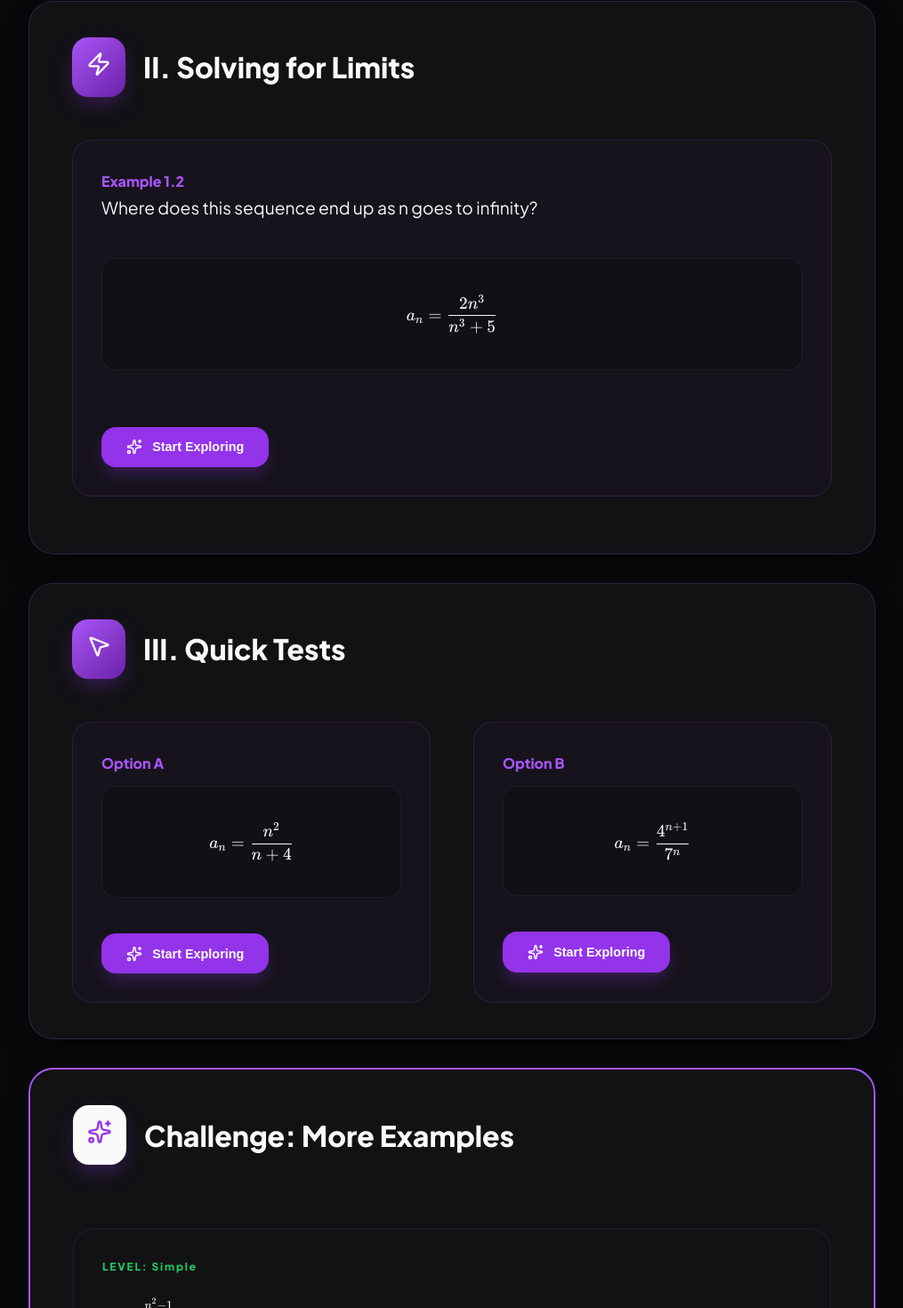
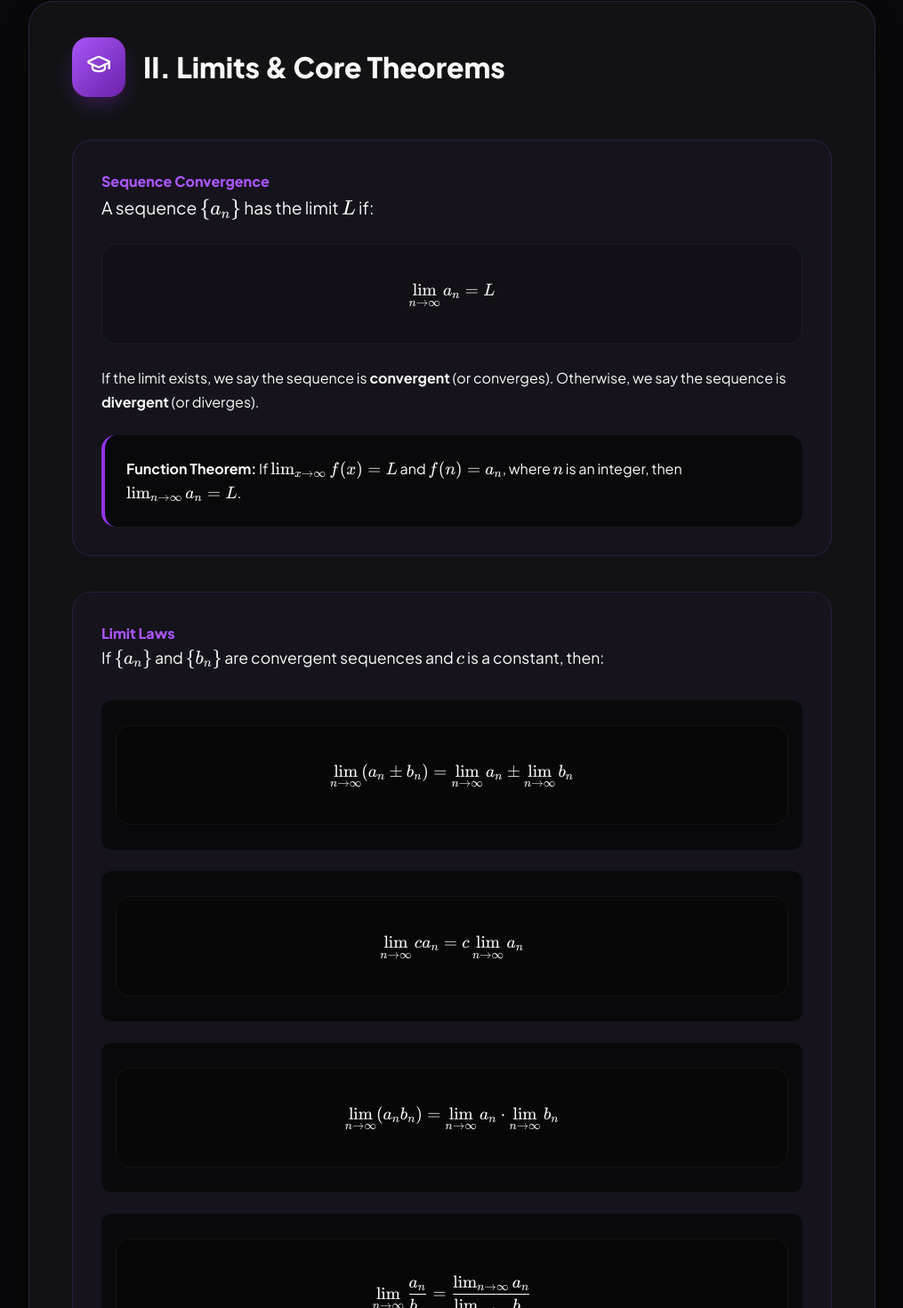
Before and after one commit to parsaabbasian/MATH-1014, a React (Vite) app: page /#/11-1 in a window 1280 px wide. Shown: the part 1552-3022 px from the top of the page at 89% size, without its empty margins (132-1147 px from the left). Built offline with nearby package versions, Linux system fonts and the light colour scheme.

Commit message:
Add Limit Laws and Theorems to Section 11.1

```diff
--- a/src/pages/Section11_1.jsx
+++ b/src/pages/Section11_1.jsx
@@ -105,13 +105,84 @@ const Section11_1 = () => {
                 </div>
             </motion.section>
 
-            {/* Part 2: Finding a limit */}
+            {/* Part 2: Key Definitions & Limit Laws */}
+            <motion.section variants={itemVariants} className="section-card glass-card">
+                <div className="section-header">
+                    <div className="section-icon-wrapper">
+                        <GraduationCap size={28} />
+                    </div>
+                    <h2 className="section-title">II. Limits & Core Theorems</h2>
+                </div>
+
+                <div className="example-box">
+                    <div className="example-title">Sequence Convergence</div>
+                    <p style={{ fontSize: '1.2rem', marginBottom: '1.5rem' }}>
+                        A sequence <MathBlock math="\{a_n\}" inline /> has the limit <MathBlock math="L" inline /> if:
+                    </p>
+                    <MathBlock math="\lim_{n\to\infty} a_n = L" block />
+                    <p style={{ marginTop: '1.5rem' }}>
+                        If the limit exists, we say the sequence is <strong>convergent</strong> (or converges). Otherwise, we say the sequence is <strong>divergent</strong> (or diverges).
+                    </p>
+                    <div style={{ marginTop: '1.5rem', background: 'var(--bg)', padding: '1.5rem', borderRadius: '16px', borderLeft: '4px solid var(--primary)' }}>
+                        <p style={{ margin: 0 }}>
+                            <strong>Function Theorem:</strong> If <MathBlock math="\lim_{x \to \infty} f(x) = L" inline /> and <MathBlock math="f(n) = a_n" inline />, where <MathBlock math="n" inline /> is an integer, then <MathBlock math="\lim_{n \to \infty} a_n = L" inline />.
+                        </p>
+                    </div>
+                </div>
+
+                <div className="example-box" style={{ marginTop: '2.5rem' }}>
+                    <div className="example-title">Limit Laws</div>
+                    <p style={{ fontSize: '1.1rem', marginBottom: '2rem' }}>
+                        If <MathBlock math="\{a_n\}" inline /> and <MathBlock math="\{b_n\}" inline /> are convergent sequences and <MathBlock math="c" inline /> is a constant, then:
+                    </p>
+                    <div style={{ display: 'grid', gap: '1.5rem' }}>
+                        <div style={{ display: 'flex', flexDirection: 'column', gap: '1.5rem' }}>
+                            <div style={{ background: 'var(--bg)', padding: '1rem', borderRadius: '12px' }}>
+                                <MathBlock math="\lim_{n\to\infty} (a_n \pm b_n) = \lim_{n\to\infty} a_n \pm \lim_{n\to\infty} b_n" block />
+                            </div>
+                            <div style={{ background: 'var(--bg)', padding: '1rem', borderRadius: '12px' }}>
+                                <MathBlock math="\lim_{n\to\infty} ca_n = c\lim_{n\to\infty} a_n" block />
+                            </div>
+                            <div style={{ background: 'var(--bg)', padding: '1rem', borderRadius: '12px' }}>
+                                <MathBlock math="\lim_{n\to\infty} (a_n b_n) = \lim_{n\to\infty} a_n \cdot \lim_{n\to\infty} b_n" block />
+                            </div>
+                            <div style={{ background: 'var(--bg)', padding: '1rem', borderRadius: '12px' }}>
+                                <MathBlock math="\lim_{n\to\infty} \frac{a_n}{b_n} = \frac{\lim_{n\to\infty} a_n}{\lim_{n\to\infty} b_n}" block />
+                            </div>
+                            <div style={{ background: 'var(--bg)', padding: '1rem', borderRadius: '12px' }}>
+                                <MathBlock math="\lim_{n\to\infty} a_n^p = \left( \lim_{n\to\infty} a_n \right)^p \quad \text{if } p > 0 \text{ and } a_n > 0" block />
+                            </div>
+                        </div>
+                    </div>
+                </div>
+
+                <div className="example-box" style={{ marginTop: '2.5rem' }}>
+                    <div className="example-title">Special Theorems</div>
+                    <div style={{ display: 'grid', gap: '1.5rem', marginTop: '1.5rem' }}>
+                        <div style={{ background: 'var(--bg)', padding: '1.5rem', borderRadius: '16px', borderLeft: '4px solid var(--accent)' }}>
+                            <p style={{ margin: 0 }}>
+                                <strong>Absolute Value Theorem:</strong> If <MathBlock math="\lim_{n\to\infty} |a_n| = 0" inline />, then <MathBlock math="\lim_{n\to\infty} a_n = 0" inline />.
+                            </p>
+                        </div>
+                        <div style={{ background: 'var(--bg)', padding: '1.5rem', borderRadius: '16px', borderLeft: '4px solid var(--success)' }}>
+                            <p style={{ margin: 0 }}>
+                                <strong>Continuous Function Theorem:</strong> If <MathBlock math="\lim_{n\to\infty} a_n = L" inline /> and <MathBlock math="f" inline /> is a continuous function at <MathBlock math="L" inline />, then:
+                            </p>
+                            <div style={{ marginTop: '1rem' }}>
+                                <MathBlock math="\lim_{n\to\infty} f(a_n) = f\left(\lim_{n\to\infty} a_n\right) = f(L)" block />
+                            </div>
+                        </div>
+                    </div>
+                </div>
+            </motion.section>
+
+            {/* Part 3: Finding a limit */}
             <motion.section variants={itemVariants} className="section-card glass-card">
                 <div className="section-header">
                     <div className="section-icon-wrapper">
                         <Zap size={28} />
                     </div>
-                    <h2 className="section-title">II. Solving for Limits</h2>
+                    <h2 className="section-title">III. Solving for Limits</h2>
                 </div>
 
                 <div className="example-box">
@@ -133,13 +204,13 @@ const Section11_1 = () => {
                 </div>
             </motion.section>
 
-            {/* Part 3: Quick Tests */}
+            {/* Part 4: Quick Tests */}
             <motion.section variants={itemVariants} className="section-card glass-card">
                 <div className="section-header">
                     <div className="section-icon-wrapper">
                         <MousePointer2 size={28} />
                     </div>
-                    <h2 className="section-title">III. Quick Tests</h2>
+                    <h2 className="section-title">IV. Quick Tests</h2>
                 </div>
 
                 <div style={{ display: 'grid', gridTemplateColumns: 'repeat(auto-fit, minmax(400px, 1fr))', gap: '3rem' }}>
```
